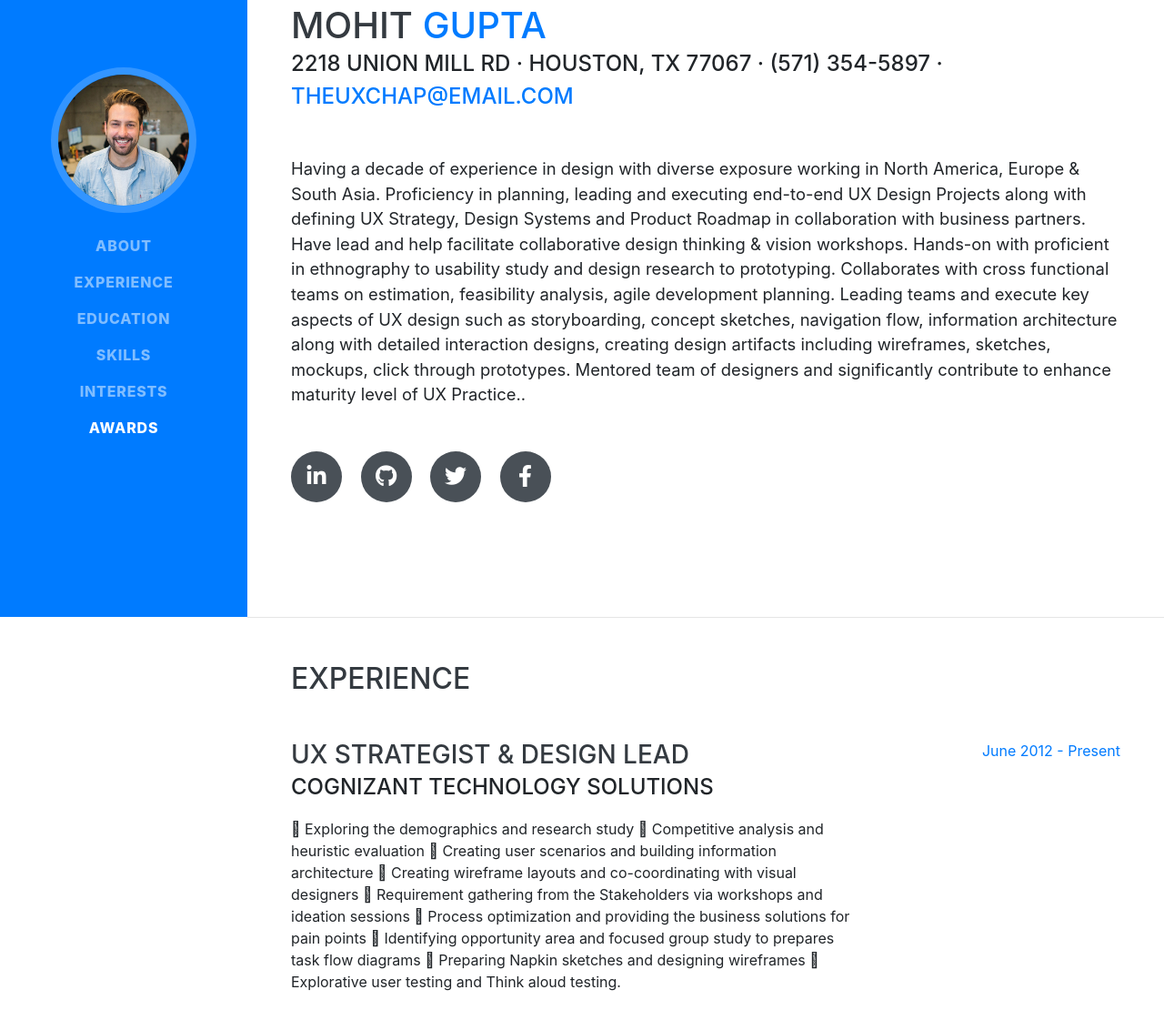
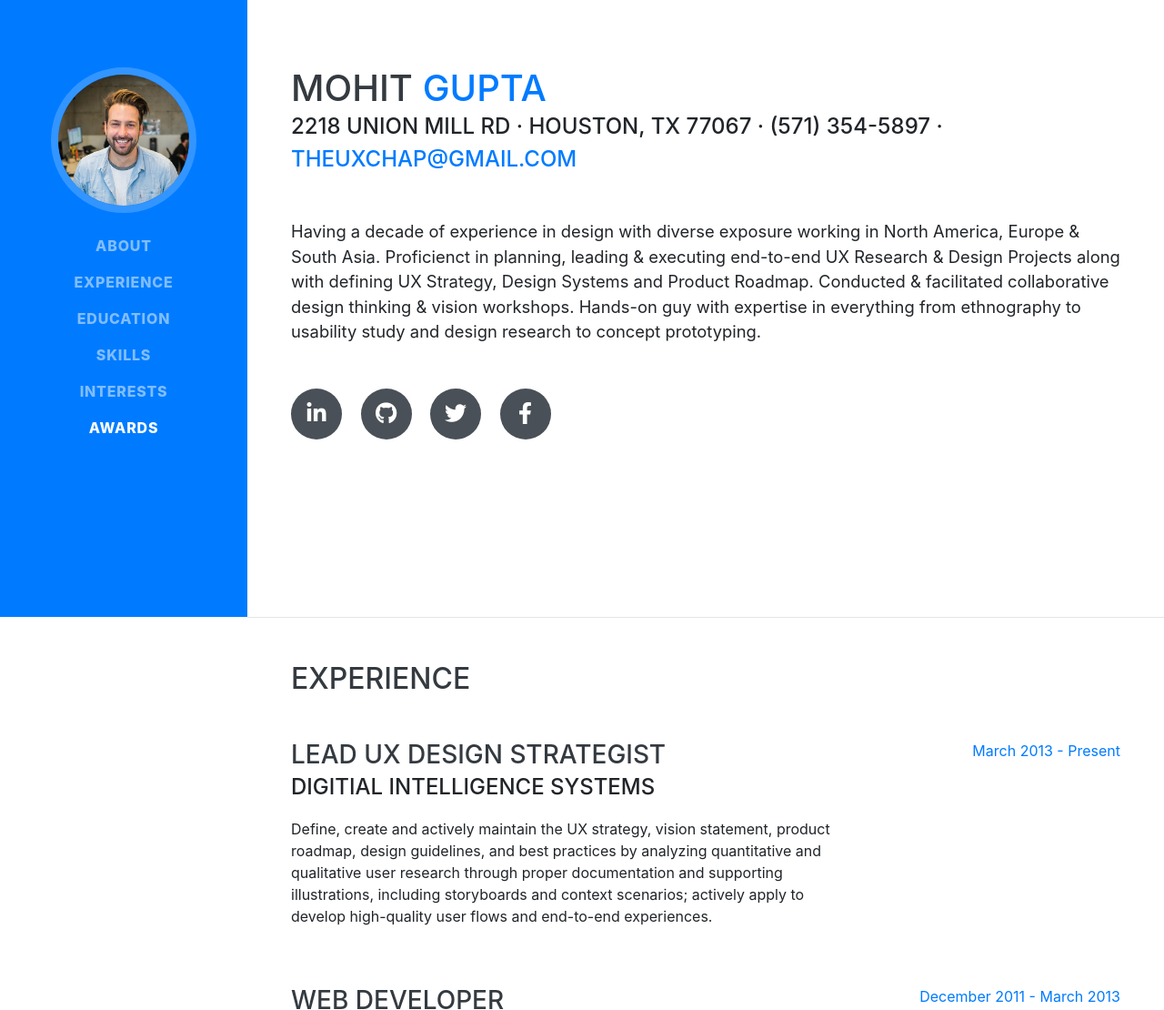
Before and after one commit to mohitguptaux/myresume, a website with bundled scripts: page startbootstrap-resume-master/index.html in a window 1280 px wide. Shown: the part 122-1232 px from the top of the page at 91% size. Built offline with nearby package versions, Linux system fonts and the light colour scheme; a web font is replaced by a local one.

Commit message:
Update index.html

```diff
--- a/startbootstrap-resume-master/index.html
+++ b/startbootstrap-resume-master/index.html
@@ -27,7 +27,7 @@
 
   <nav class="navbar navbar-expand-lg navbar-dark bg-primary fixed-top" id="sideNav">
     <a class="navbar-brand js-scroll-trigger" href="#page-top">
-      <span class="d-block d-lg-none">Mohit Gupta</span>
+      <span class="d-block d-lg-none">Clarence Taylor</span>
       <span class="d-none d-lg-block">
         <img class="img-fluid img-profile rounded-circle mx-auto mb-2" src="img/profile.jpg" alt="">
       </span>
@@ -63,28 +63,22 @@
 
     <section class="resume-section p-3 p-lg-5 d-flex align-items-center" id="about">
       <div class="w-100">
-        <h1 class="mb-0">Mohit
-          <span class="text-primary">Gupta</span>
-        </h1>
+        <h1 class="mb-0">Mohit <span class="text-primary">Gupta</span></h1>
         <div class="subheading mb-5">2218 Union Mill Rd · Houston, TX 77067 · (571) 354-5897 ·
-          <a href="mailto:theUXchap@email.com">theUXchap@email.com</a>
+          <a href="mailto:theUXchap@gmail.com">theUXchap@gmail.com</a>
         </div>
-        <p class="lead mb-5">Having a decade of experience in design with diverse exposure working in North America, Europe & South Asia. Proficiency in planning, leading and executing end-to-end UX Design Projects along with defining UX Strategy, Design Systems and Product Roadmap in collaboration with business partners. Have lead and help facilitate collaborative design thinking & vision workshops.
-
-Hands-on with proficient in ethnography to usability study and design research to prototyping. Collaborates with cross functional teams on estimation, feasibility analysis, agile development planning. Leading teams and execute key aspects of UX design such as storyboarding, concept sketches, navigation flow, information architecture along with detailed interaction designs, creating design artifacts including wireframes, sketches, mockups, click through prototypes.
-
-Mentored team of designers and significantly contribute to enhance maturity level of UX Practice..</p>
+        <p class="lead mb-5">Having a decade of experience in design with diverse exposure working in North America, Europe &amp; South Asia. Proficienct in planning, leading &amp; executing end-to-end UX Research &amp; Design Projects along with defining UX Strategy, Design Systems and Product Roadmap. Conducted &amp; facilitated collaborative design thinking &amp; vision workshops. Hands-on guy with expertise in everything from ethnography to usability study and design research to concept prototyping. </p>
         <div class="social-icons">
-          <a href="#">
+          <a href="https://www.linkedin.com/in/mohitguptaux/">
             <i class="fab fa-linkedin-in"></i>
           </a>
-          <a href="#">
+          <a href="https://github.com/mohitguptaux">
             <i class="fab fa-github"></i>
           </a>
-          <a href="#">
+          <a href="https://twitter.com/memohitg">
             <i class="fab fa-twitter"></i>
           </a>
-          <a href="#">
+          <a href="https://facebook.com/mohitguptaux">
             <i class="fab fa-facebook-f"></i>
           </a>
         </div>
@@ -99,20 +93,12 @@ Mentored team of designers and significantly contribute to enhance maturity leve
 
         <div class="resume-item d-flex flex-column flex-md-row justify-content-between mb-5">
           <div class="resume-content">
-            <h3 class="mb-0">UX Strategist & Design Lead</h3>
-            <div class="subheading mb-3">Cognizant Technology Solutions</div>
-            <p>	Exploring the demographics and research study
-	Competitive analysis and heuristic evaluation
-	Creating user scenarios and building information architecture
-	Creating wireframe layouts and co-coordinating with visual designers
-	Requirement gathering from the Stakeholders via workshops and ideation sessions
-	Process optimization and providing the business solutions for pain points
-	Identifying opportunity area and focused group study to prepares task flow diagrams
-	Preparing Napkin sketches and designing wireframes
-	Explorative user testing and Think aloud testing.</p>
+            <h3 class="mb-0">Lead UX Design Strategist</h3>
+            <div class="subheading mb-3">DIgitial Intelligence Systems</div>
+            <p>Define, create and actively maintain the UX strategy, vision statement, product roadmap, design guidelines, and best practices by analyzing quantitative and qualitative user research through proper documentation and supporting illustrations, including storyboards and context scenarios; actively apply to develop high-quality user flows and end-to-end experiences.</p>
           </div>
           <div class="resume-date text-md-right">
-            <span class="text-primary">June 2012 - Present</span>
+            <span class="text-primary">March 2013 - Present</span>
           </div>
         </div>
 
```
